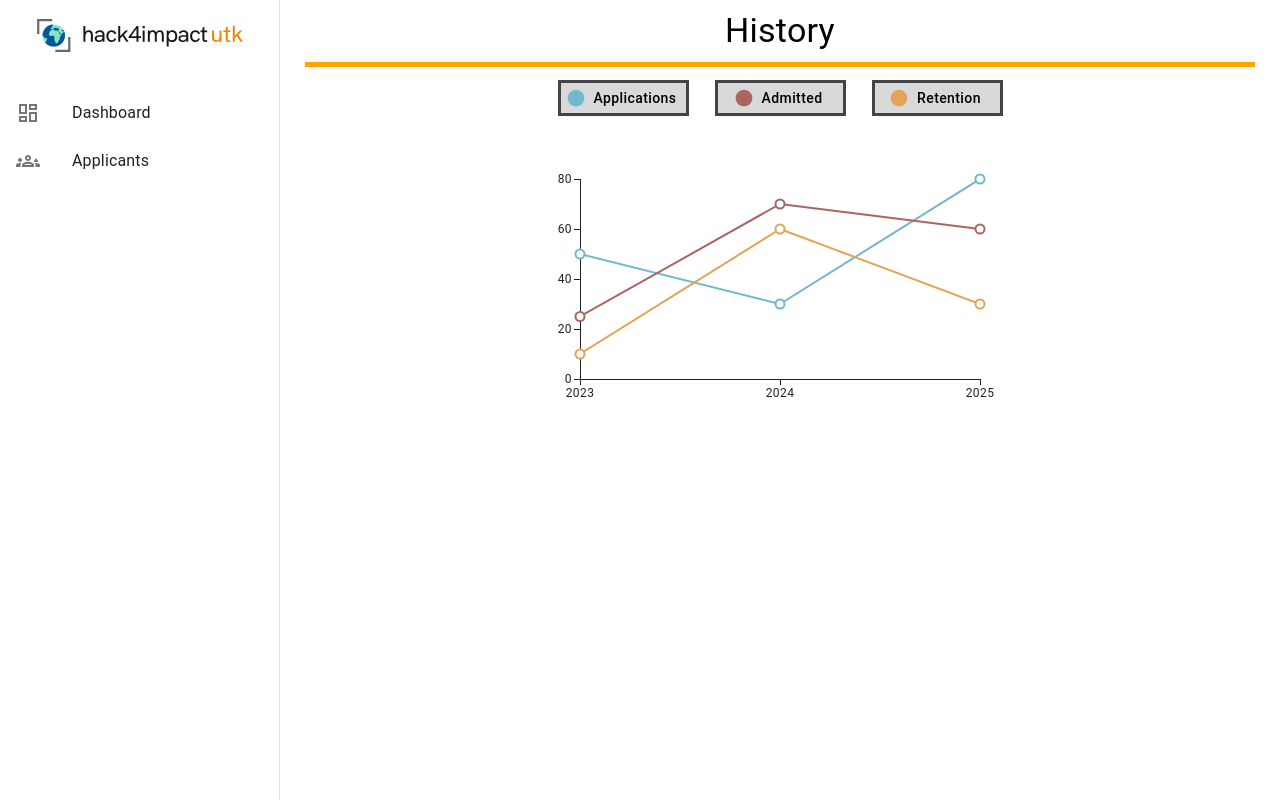
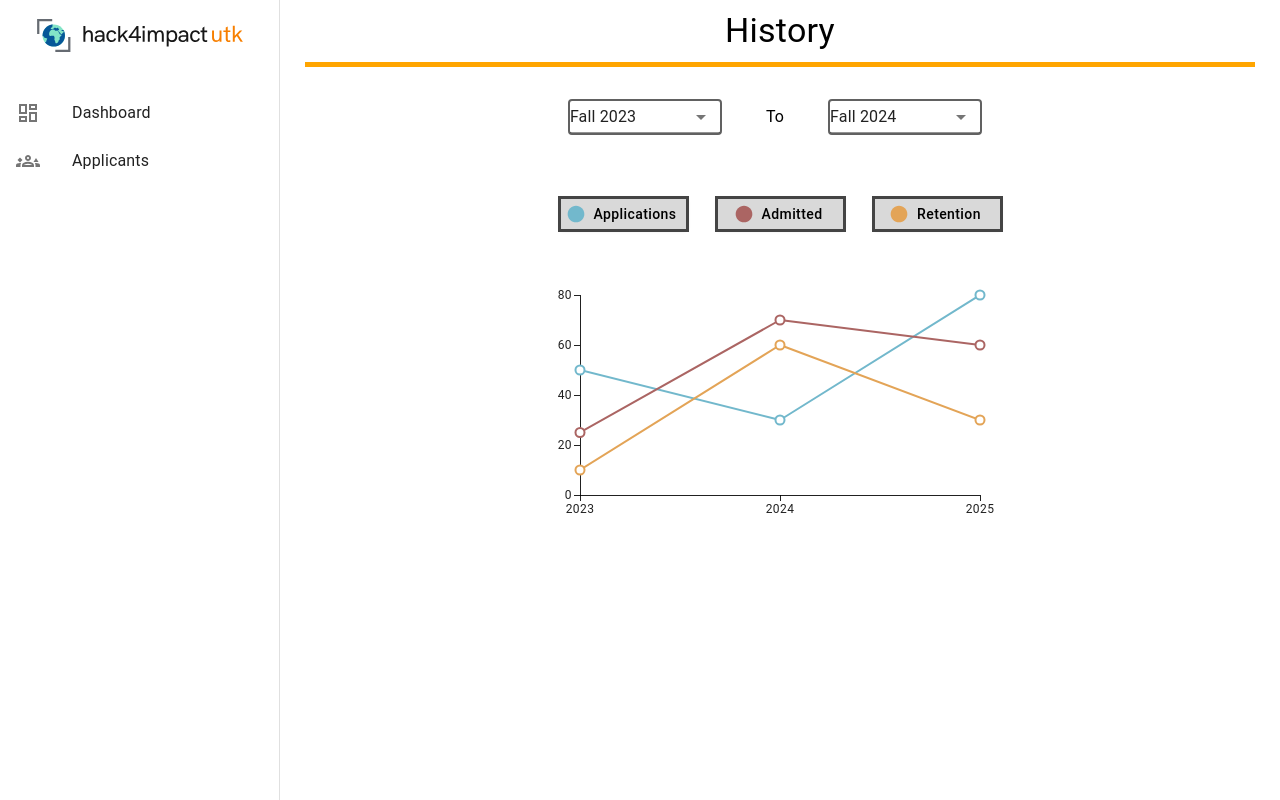
Before and after one commit to hack4impact-utk/internal-applications, a Next.js app in the folder apps/applicant-tracking/: page /applicants/history in a window 1280 px wide. Built offline with nearby package versions, Linux system fonts and the light colour scheme.

Commit message:
Made some updates

```diff
--- a/apps/applicant-tracking/src/app/applicants/history/page.tsx
+++ b/apps/applicant-tracking/src/app/applicants/history/page.tsx
@@ -4,6 +4,8 @@ import { LineChart } from '@mui/x-charts/LineChart';
 import Button from '@mui/material/Button'
 import Box from '@mui/material/Box';
 import { Circle } from '@mui/icons-material';
+import FormControl from '@mui/material/FormControl';
+import NativeSelect from '@mui/material/NativeSelect';
 
 const data = [{date: '2023', ap: 50, ac: 25, ret: 10}, {date: '2024', ap: 30, ac: 70, ret: 60}, {date: '2025', ap: 80, ac: 60, ret: 30}];
 const graphKeys = {
@@ -27,6 +29,67 @@ export default function HistoryPage() {
     <>
     <Typography variant='h4' align='center' style={{padding: '10px'}}>History</Typography>
     <Box sx={{ width: '95%', height: 5, bgcolor: 'orange', margin: 'auto'}} />
+
+        <Box sx={{
+               display: 'flex',
+               justifyContent: 'center',
+               alignItems: 'center',
+               marginTop: 4,
+               marginBottom: 6,
+               marginRight: '1%',
+               // Giving space betweent the 2 filters
+               gap: 5,
+               }}>
+
+              <FormControl sx = {{
+                minWidth: 150,
+                border: '2px solid',
+                borderColor: 'grey.700',
+                borderRadius: 1,
+                backgroundColor: 'white',
+                justifyContent: 'center',
+              }}>
+                <NativeSelect
+
+                  defaultValue={1}
+
+                  inputProps={{
+                    id: 'uncontrolled-native',
+                  }}
+
+                >
+                {/* The content inside the filters like dates could be updated in the future
+                depending upon the need */}
+                  <option value={1}>Fall 2023</option>
+                  <option value={2}>Fall 2024</option>
+                </NativeSelect>
+              </FormControl>
+                <Typography  sx={{mx: 0.5 }}> To </Typography>
+              <FormControl sx = {{
+                minWidth: 150,
+                border: '2px solid',
+                borderColor: 'grey.700',
+                borderRadius: 1,
+                backgroundColor: 'white',
+                justifyContent: 'center',
+              }}>
+                <NativeSelect
+
+                  defaultValue={2}
+
+                  inputProps={{
+                    id: 'uncontrolled-native',
+                  }}
+
+                >
+               {/* The content inside the filters like dates could be updated in the future
+                depending upon the need */}
+                  <option value={1}>Fall 2023</option>
+                  <option value={2}>Fall 2024</option>
+
+                </NativeSelect>
+              </FormControl>
+            </Box>
 
     <div style={{display: 'flex', justifyContent: 'center', alignItems: 'center'}}>
       <Button variant='contained' startIcon={<Circle style={{fill: '#72b8cc'}}/>} sx={graphKeys}>Applications</Button>
```
Also changed, not shown: 1 other file (tests, documents, lock files or other folders).
